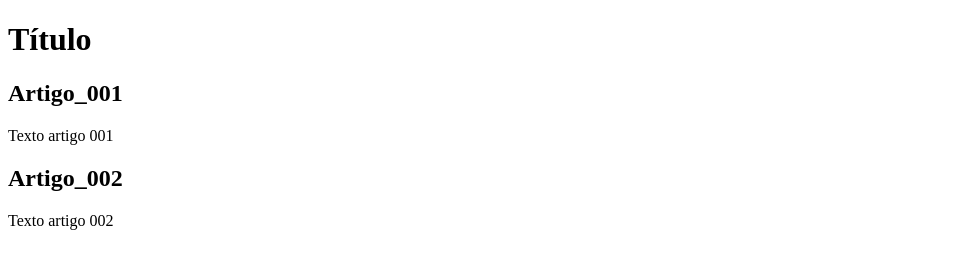
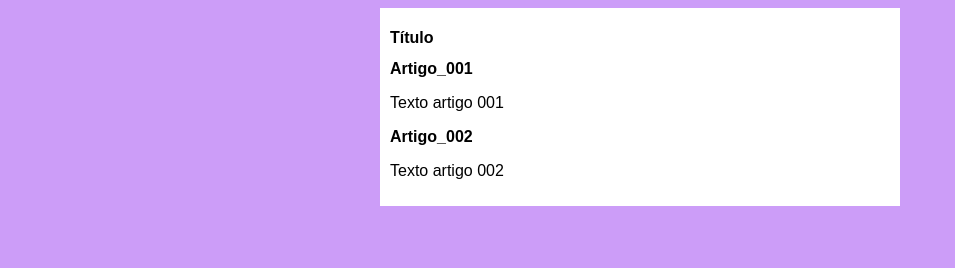
Before and after one commit to thallyshl/Projeto_site, a plain HTML site: page index.html in a window 1280 px wide. Shown: the whole page, without its empty margins (0-955 px from the left). Drawn offline with Linux system fonts and the light colour scheme.

Commit message:
Started design

```diff
--- /dev/null
+++ b/estilos/style.css
@@ -0,0 +1,14 @@
+* {
+    font-family: Arial, Helvetica, sans-serif;
+    font-size: 16px;
+}
+body {
+    background-color: rgb(204,157,248);
+}
+main{
+    background-color: white;
+    width: 500px;
+    margin: auto;
+    padding: 10px;
+    box-shadow: 3px 3 px 5px rgb black
+}
--- a/index.html
+++ b/index.html
@@ -5,6 +5,7 @@
     <meta http-equiv="X-UA-Compatible" content="IE=edge">
     <meta name="viewport" content="width=device-width, initial-scale=1.0">
     <title>Projeto_Teste</title>
+    <link rel="stylesheet" href="estilos/style.css">
 </head>
 <body>
     <main>
```
